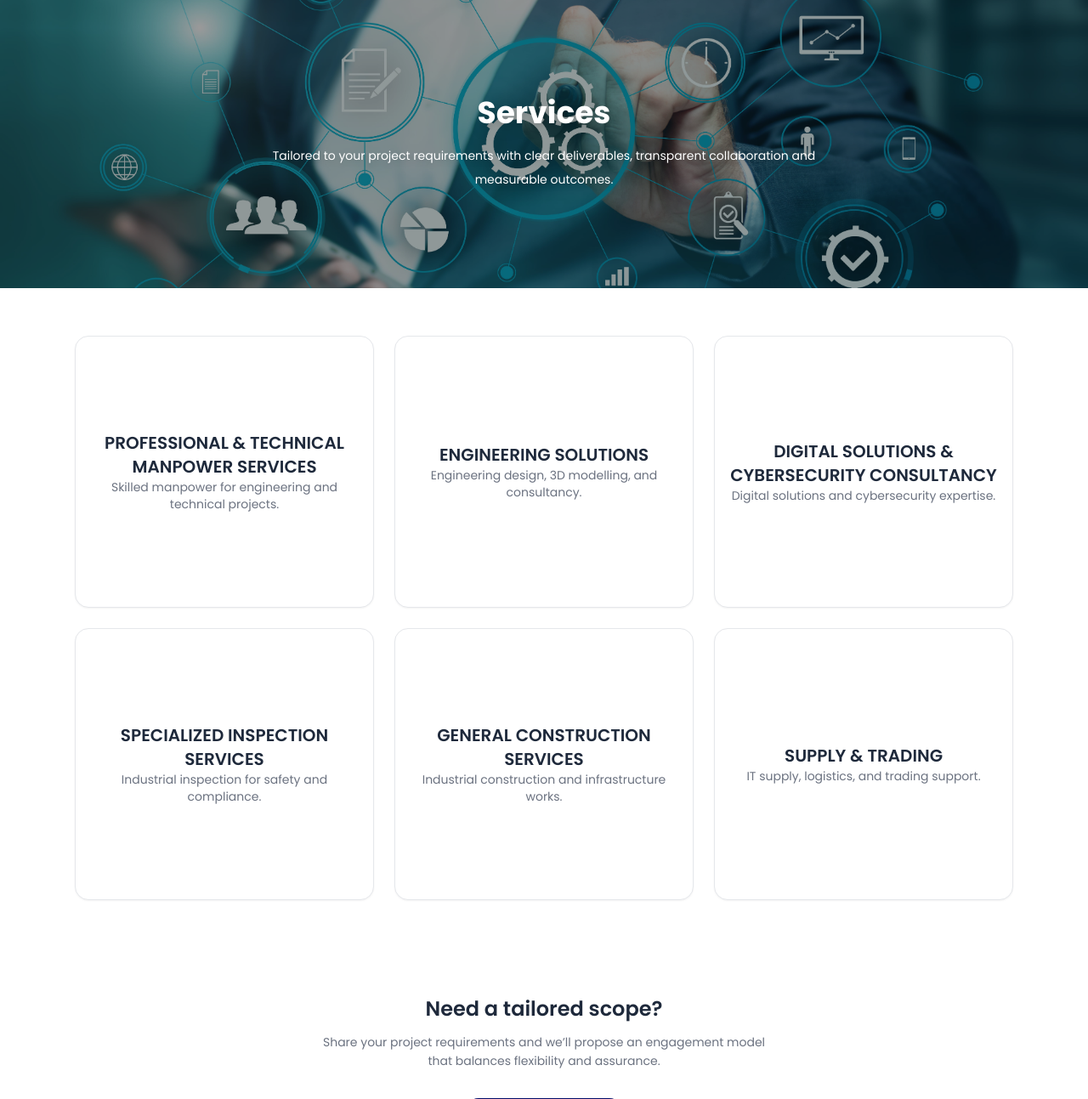
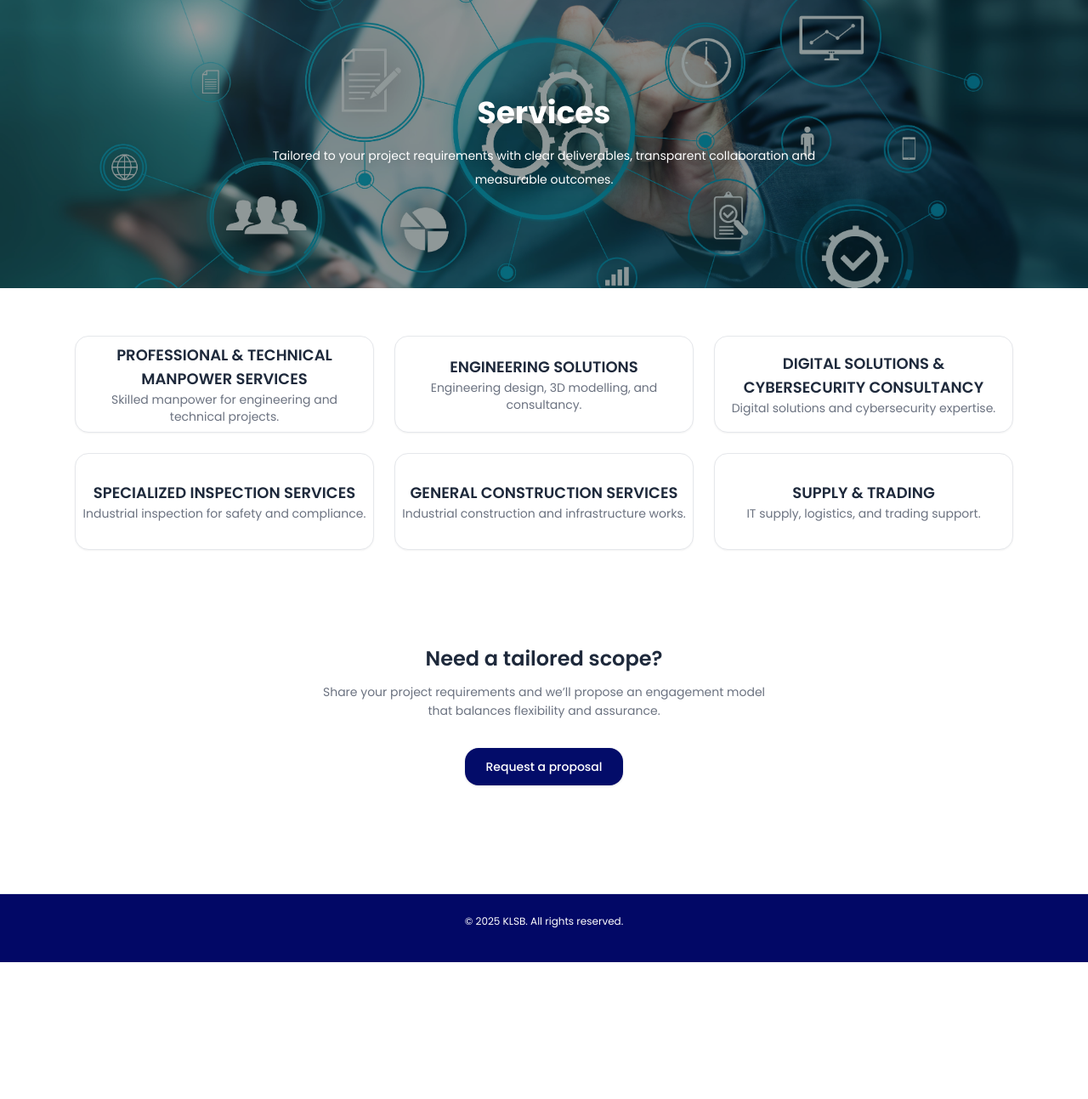
Before and after one commit to izzulamirr/KLSB, a Flask app: page /services in a window 1280 px wide. Shown: the part 113-1406 px from the top of the page at 85% size. After the commit the page ends 1245 px from the top, so only its background shows below. Run offline with Flask 3, Linux system fonts and the light colour scheme; some libraries are stand-ins or nearby versions.

Commit message:
fix foramtting issues in HTML templates

```diff
--- a/app/templates/services.html
+++ b/app/templates/services.html
@@ -13,9 +13,9 @@
 </section>
 <section class="pb-28 text-center">
   <div class="max-w-6xl mx-auto px-6">
-  <div class="mt-14 grid gap-6 sm:grid-cols-3 text-center hero-cards">
-      <a href="{{ url_for('main.services_manpower') }}"
-  class="group relative block rounded-2xl border bg-white p-2 shadow-sm overflow-hidden hover:shadow-md transition rm-safe text-center h-full min-h-[140px]">
+    <div class="mt-14 grid gap-6 sm:grid-cols-3 text-center hero-cards">
+    <a href="{{ url_for('main.services_manpower') }}"
+  class="group no-underline relative block rounded-2xl border bg-white p-2 shadow-sm overflow-hidden hover:shadow-md transition rm-safe text-center h-28 sm:h-36">
   <!-- Hover image -->
   <img src="{{ url_for('static', filename='img/2584721_XL.jpg') }}"
        alt="Professional & Technical Manpower"
@@ -25,13 +25,13 @@
   <div class="pointer-events-none absolute inset-0 bg-black/0 transition duration-500 ease-out
               group-hover:bg-black/35"></div>
   <!-- Text (centered) -->
-  <div class="relative z-10 flex flex-col items-center justify-center h-full transition duration-500 ease-out group-hover:opacity-0">
-    <div class="text-xl font-semibold">PROFESSIONAL & TECHNICAL MANPOWER SERVICES</div>
-  <p class="text-sm text-slate-600">Skilled manpower for engineering and technical projects.</p>
+  <div class="relative z-10 flex flex-col items-center justify-center h-full transition duration-500 ease-out">
+  <div class="text-lg font-semibold no-underline group-hover:no-underline transition-colors duration-200 ease-out group-hover:text-white">PROFESSIONAL & TECHNICAL MANPOWER SERVICES</div>
+  <p class="text-sm text-slate-600 transition-opacity duration-200 ease-out group-hover:opacity-0">Skilled manpower for engineering and technical projects.</p>
   </div>
 </a>
 <a href="{{ url_for('main.services_engineering') }}"
-  class="group relative block rounded-2xl border bg-white p-2 shadow-sm overflow-hidden hover:shadow-md transition rm-safe text-center h-full min-h-[140px]">
+  class="group no-underline relative block rounded-2xl border bg-white p-2 shadow-sm overflow-hidden hover:shadow-md transition rm-safe text-center h-28 sm:h-36">
   <!-- Hover image -->
   <img src="{{ url_for('static', filename='img/eng.jpg') }}"
        alt="Professional & Technical Manpower"
@@ -41,13 +41,13 @@
   <div class="pointer-events-none absolute inset-0 bg-black/0 transition duration-500 ease-out
               group-hover:bg-black/35"></div>
   <!-- Text (centered) -->
-  <div class="relative z-10 flex flex-col items-center justify-center h-full transition duration-500 ease-out group-hover:opacity-0">
-    <div class="text-xl font-semibold">ENGINEERING SOLUTIONS</div>
-  <p class="text-sm text-slate-600">Engineering design, 3D modelling, and consultancy.</p>
+  <div class="relative z-10 flex flex-col items-center justify-center h-full transition duration-500 ease-out">
+  <div class="text-lg font-semibold no-underline group-hover:no-underline transition-colors duration-200 ease-out group-hover:text-white">ENGINEERING SOLUTIONS</div>
+  <p class="text-sm text-slate-600 transition-opacity duration-200 ease-out group-hover:opacity-0">Engineering design, 3D modelling, and consultancy.</p>
   </div>
 </a>
 <a href="{{ url_for('main.services_digital') }}"
-  class="group relative block rounded-2xl border bg-white p-2 shadow-sm overflow-hidden hover:shadow-md transition rm-safe text-center h-full min-h-[140px]">
+  class="group no-underline relative block rounded-2xl border bg-white p-2 shadow-sm overflow-hidden hover:shadow-md transition rm-safe text-center h-28 sm:h-36">
   <!-- Hover image -->
   <img src="{{ url_for('static', filename='img/digital.jpg') }}"
        alt="Professional & Technical Manpower"
@@ -57,13 +57,13 @@
   <div class="pointer-events-none absolute inset-0 bg-black/0 transition duration-500 ease-out
               group-hover:bg-black/35"></div>
   <!-- Text (centered) -->
-  <div class="relative z-10 flex flex-col items-center justify-center h-full transition duration-500 ease-out group-hover:opacity-0">
-    <div class="text-xl font-semibold">DIGITAL SOLUTIONS & CYBERSECURITY CONSULTANCY</div>
-  <p class="text-sm text-slate-600">Digital solutions and cybersecurity expertise.</p>
+  <div class="relative z-10 flex flex-col items-center justify-center h-full transition duration-500 ease-out">
+  <div class="text-lg font-semibold no-underline group-hover:no-underline transition-colors duration-200 ease-out group-hover:text-white">DIGITAL SOLUTIONS & CYBERSECURITY CONSULTANCY</div>
+  <p class="text-sm text-slate-600 transition-opacity duration-200 ease-out group-hover:opacity-0">Digital solutions and cybersecurity expertise.</p>
   </div>
 </a>
 <a href="{{ url_for('main.services_inspection') }}"
-  class="group relative block rounded-2xl border bg-white p-6 shadow-sm overflow-hidden hover:shadow-md transition rm-safe text-center h-full min-h-[320px]">
+  class="group no-underline relative block rounded-2xl border bg-white p-2 shadow-sm overflow-hidden hover:shadow-md transition rm-safe text-center h-28 sm:h-36">
   <!-- Hover image -->
   <img src="{{ url_for('static', filename='img/inspection.jpg') }}"
        alt="Professional & Technical Manpower"
@@ -73,13 +73,13 @@
   <div class="pointer-events-none absolute inset-0 bg-black/0 transition duration-500 ease-out
               group-hover:bg-black/35"></div>
   <!-- Text (centered) -->
-  <div class="relative z-10 flex flex-col items-center justify-center h-full transition duration-500 ease-out group-hover:opacity-0">
-    <div class="text-xl font-semibold">SPECIALIZED INSPECTION SERVICES</div>
-  <p class="text-sm text-slate-600">Industrial inspection for safety and compliance.</p>
+  <div class="relative z-10 flex flex-col items-center justify-center h-full transition duration-500 ease-out">
+  <div class="text-lg font-semibold no-underline group-hover:no-underline transition-colors duration-200 ease-out group-hover:text-white">SPECIALIZED INSPECTION SERVICES</div>
+  <p class="text-sm text-slate-600 transition-opacity duration-200 ease-out group-hover:opacity-0">Industrial inspection for safety and compliance.</p>
   </div>
 </a>
 <a href="{{ url_for('main.services_construction') }}"
-  class="group relative block rounded-2xl border bg-white p-6 shadow-sm overflow-hidden hover:shadow-md transition rm-safe text-center h-full min-h-[320px]">
+  class="group no-underline relative block rounded-2xl border bg-white p-2 shadow-sm overflow-hidden hover:shadow-md transition rm-safe text-center h-28 sm:h-36">
   <!-- Hover image -->
   <img src="{{ url_for('static', filename='img/construction.jpg') }}"
        alt="Professional & Technical Manpower"
@@ -89,13 +89,13 @@
   <div class="pointer-events-none absolute inset-0 bg-black/0 transition duration-500 ease-out
               group-hover:bg-black/35"></div>
   <!-- Text (centered) -->
-  <div class="relative z-10 flex flex-col items-center justify-center h-full transition duration-500 ease-out group-hover:opacity-0">
-    <div class="text-xl font-semibold">GENERAL CONSTRUCTION SERVICES</div>
-  <p class="text-sm text-slate-600">Industrial construction and infrastructure works.</p>
+  <div class="relative z-10 flex flex-col items-center justify-center h-full transition duration-500 ease-out">
+  <div class="text-lg font-semibold no-underline group-hover:no-underline transition-colors duration-200 ease-out group-hover:text-white">GENERAL CONSTRUCTION SERVICES</div>
+  <p class="text-sm text-slate-600 transition-opacity duration-200 ease-out group-hover:opacity-0">Industrial construction and infrastructure works.</p>
   </div>
 </a>
 <a href="{{ url_for('main.services_supply') }}"
-  class="group relative block rounded-2xl border bg-white p-6 shadow-sm overflow-hidden hover:shadow-md transition rm-safe text-center h-full min-h-[320px]">
+  class="group no-underline relative block rounded-2xl border bg-white p-2 shadow-sm overflow-hidden hover:shadow-md transition rm-safe text-center h-28 sm:h-36">
   <!-- Hover image -->
   <img src="{{ url_for('static', filename='img/supply.jpg') }}"
        alt="Professional & Technical Manpower"
@@ -105,9 +105,9 @@
   <div class="pointer-events-none absolute inset-0 bg-black/0 transition duration-500 ease-out
               group-hover:bg-black/35"></div>
   <!-- Text (centered) -->
-  <div class="relative z-10 flex flex-col items-center justify-center h-full transition duration-500 ease-out group-hover:opacity-0">
-    <div class="text-xl font-semibold">SUPPLY & TRADING</div>
-  <p class="text-sm text-slate-600">IT supply, logistics, and trading support.</p>
+  <div class="relative z-10 flex flex-col items-center justify-center h-full transition duration-500 ease-out">
+  <div class="text-lg font-semibold no-underline group-hover:no-underline transition-colors duration-200 ease-out group-hover:text-white">SUPPLY & TRADING</div>
+  <p class="text-sm text-slate-600 transition-opacity duration-200 ease-out group-hover:opacity-0">IT supply, logistics, and trading support.</p>
   </div>
 </a>
     </div>
```
Also changed, not shown: app/templates/index.html (+49 -83 lines).
